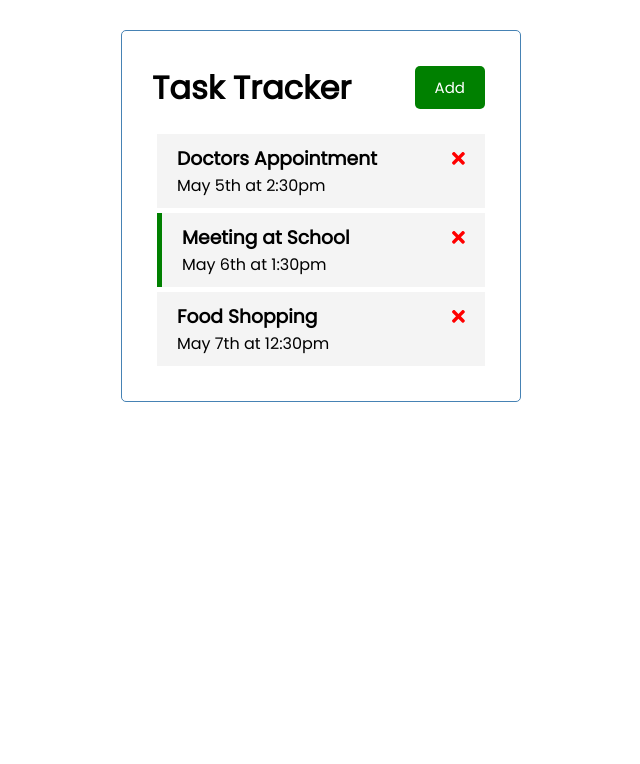
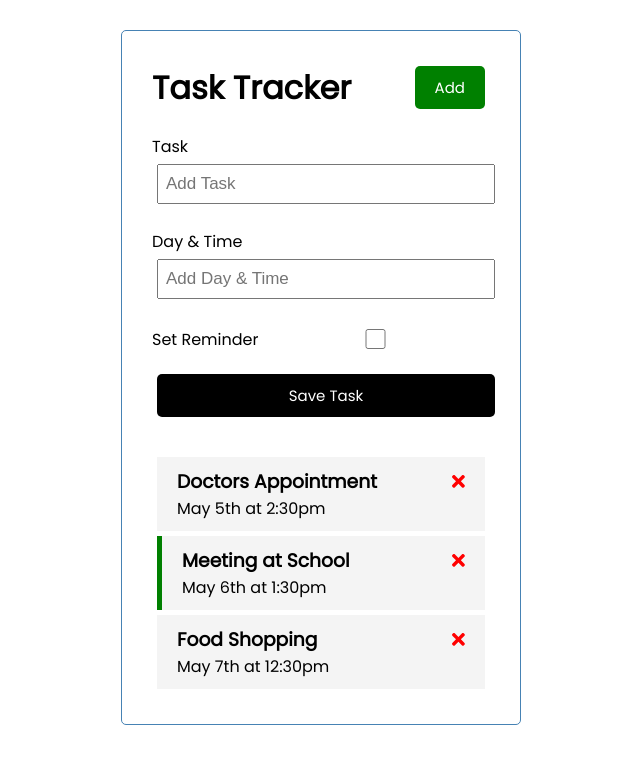
Before and after one commit to poibkm/ng-crash-course-traversymedia, an Angular app: page / in a window 1280 px wide. Shown: the top 764 px of the page, without its empty margins (319-959 px from the left). Built offline with nearby package versions, Linux system fonts and the light colour scheme; data requests are answered from the project's data file.

Commit message:
Add Task Component

```diff
--- a/src/app/app.module.ts
+++ b/src/app/app.module.ts
@@ -9,6 +9,7 @@ import { HeaderComponent } from './components/header/header.component';
 import { ButtonComponent } from './components/button/button.component';
 import { TasksComponent } from './components/tasks/tasks.component';
 import { TaskItemComponent } from './components/task-item/task-item.component';
+import { AddTaskComponent } from './components/add-task/add-task.component';
 
 @NgModule({
   declarations: [
@@ -17,6 +18,7 @@ import { TaskItemComponent } from './components/task-item/task-item.component';
     ButtonComponent,
     TasksComponent,
     TaskItemComponent,
+    AddTaskComponent,
   ],
   imports: [
     BrowserModule,
--- /dev/null
+++ b/src/app/components/add-task/add-task.component.css
@@ -0,0 +1,3 @@
+.add-form {
+  margin-bottom: 40px;
+}
--- /dev/null
+++ b/src/app/components/add-task/add-task.component.html
@@ -0,0 +1,15 @@
+<form class="add-form">
+  <div class="form-control">
+    <label for="text">Task</label>
+    <input type="text" name="text" id="text" placeholder="Add Task" />
+  </div>
+  <div class="form-control">
+    <label for="day">Day & Time</label>
+    <input type="text" name="day" id="day" placeholder="Add Day & Time" />
+  </div>
+  <div class="form-control form-control-check">
+    <label for="reminder">Set Reminder</label>
+    <input type="checkbox" name="reminder" id="reminder" />
+  </div>
+  <input type="submit" value="Save Task" class="btn btn-block" />
+</form>
--- /dev/null
+++ b/src/app/components/add-task/add-task.component.ts
@@ -0,0 +1,16 @@
+import { Component, OnInit } from '@angular/core';
+
+@Component({
+  selector: 'app-add-task',
+  templateUrl: './add-task.component.html',
+  styleUrls: ['./add-task.component.css'],
+})
+export class AddTaskComponent implements OnInit {
+  text: string = '';
+  day: string = '';
+  reminder: boolean = false;
+
+  constructor() {}
+
+  ngOnInit(): void {}
+}
--- a/src/app/components/tasks/tasks.component.html
+++ b/src/app/components/tasks/tasks.component.html
@@ -1,3 +1,4 @@
+<app-add-task></app-add-task>
 <app-task-item
   *ngFor="let task of tasks"
   [task]="task"
```
Also changed, not shown: 1 other file (tests, documents, lock files or other folders).
